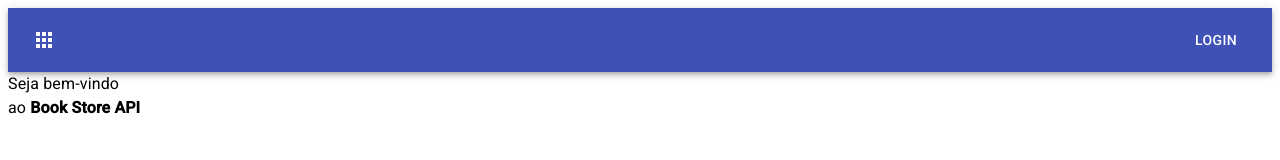
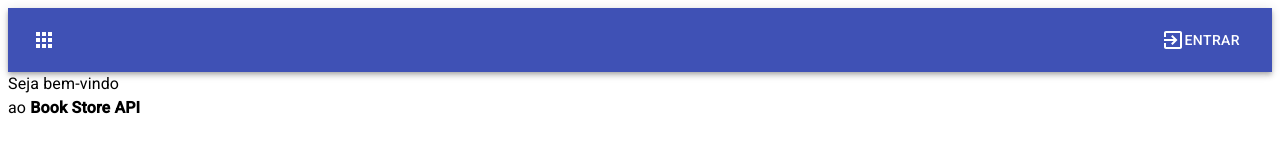
Before and after one commit to elayneargollo/book-front, a React (Create React App) app: page / in a window 1280 px wide. Shown: the top 160 px of the page. Built offline with nearby package versions, Linux system fonts and the light colour scheme.

Commit message:
inserindo icone em login

```diff
--- a/src/components/navbar/Menu.js
+++ b/src/components/navbar/Menu.js
@@ -16,6 +16,7 @@ import MenuBookIcon from '@material-ui/icons/MenuBook';
 import LockOpen from '@material-ui/icons/LockOpen';
 import Home from '@material-ui/icons/Home';
 import PersonAdd from '@material-ui/icons/PersonAdd';
+import ExitToApp from '@material-ui/icons/ExitToApp';
 
 
 const useStyles = makeStyles((theme) =>
@@ -80,7 +81,6 @@ export default function ButtonAppBar() {
             <AppsIcon />
           </IconButton>
           <Typography variant="h6" className={classes.title}>
-
           </Typography>
           <Menu
             id="fade-menu"
@@ -92,26 +92,30 @@ export default function ButtonAppBar() {
           >
             <MenuItem
               onClick={redirectBook}>
-            <MenuBookIcon/>
+              <MenuBookIcon />
             Book</MenuItem>
             <MenuItem
               onClick={redirectLogin}>
-            <LockOpen/>
+              <LockOpen />
             Login</MenuItem>
             <MenuItem
               onClick={redirectRegister}>
-               <PersonAdd/>
+              <PersonAdd />
             Register</MenuItem>
             <MenuItem
               onClick={redirectHome}>
-              <Home/>
+              <Home />
               Home</MenuItem>
             <MenuItem
               onClick={redirectUser}>
-            <PersonIcon/>
+              <PersonIcon />
             User</MenuItem>
           </Menu>
-          <Button color="inherit" onClick={redirectLogin}>Login</Button>
+          <Button
+          color="inherit"
+          onClick={redirectLogin}>
+               <ExitToApp />
+            Entrar</Button>
         </Toolbar>
       </AppBar>
     </div>
```
Lines whose indentation alone changed are shown as unchanged.
